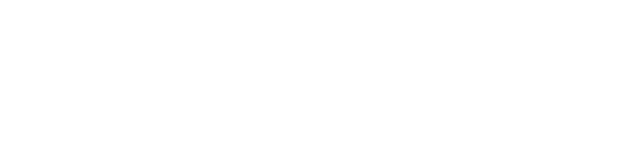
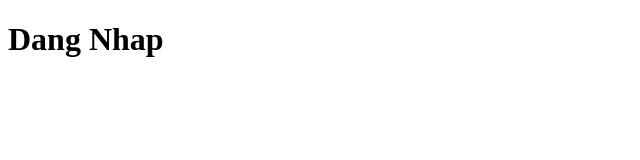
Before and after one commit to macchinguyen123/Nhom12LapTrinhWebDrone, a plain HTML site: page src/stylesheets/index.html in a window 1280 px wide. Shown: the whole page, without its empty margins (0-640 px from the left). Drawn offline with Linux system fonts and the light colour scheme.

Commit message:
Push Branch

```diff
--- a/src/stylesheets/index.html
+++ b/src/stylesheets/index.html
@@ -5,6 +5,6 @@
     <title>Trang Đăng Nhập</title>
 </head>
 <body>
-
+    <h1>Dang Nhap</h1>
 </body>
 </html>
```
